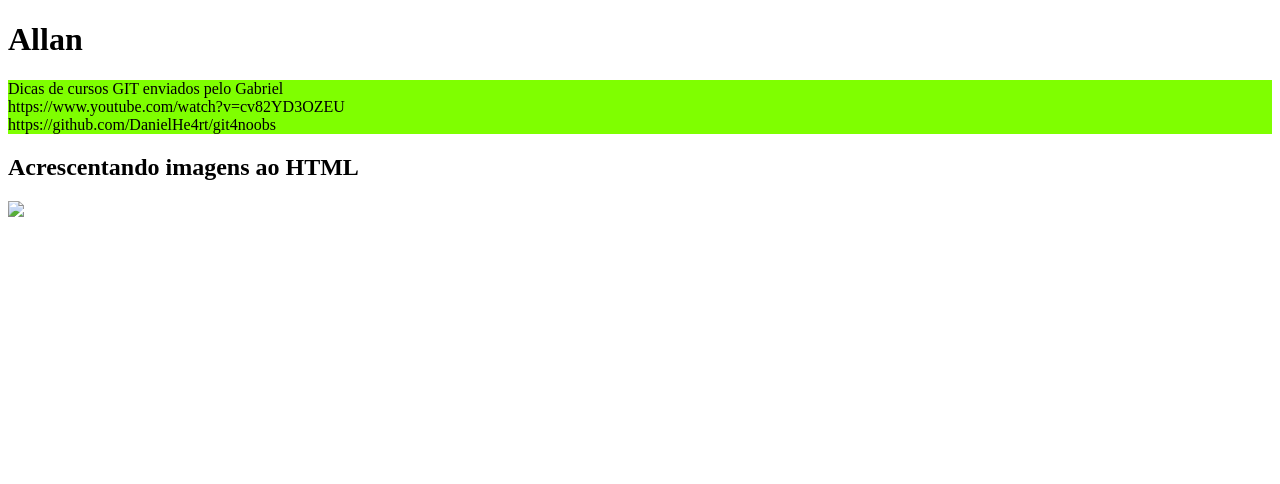
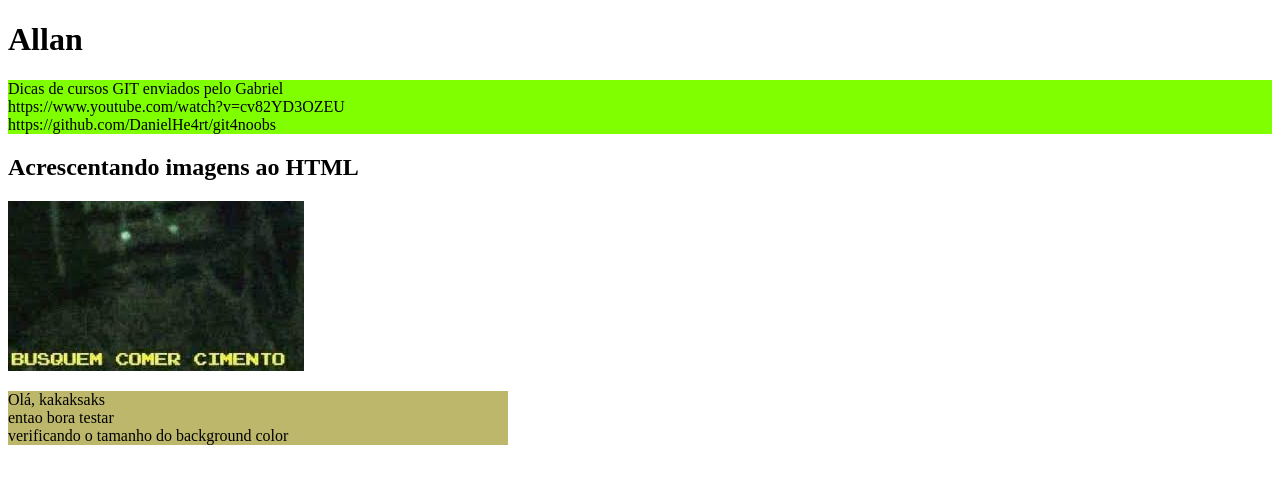
Before and after one commit to AllanMatheusPereira/Anota-es, a plain HTML site: page index.html in a window 1280 px wide. Drawn offline with Linux system fonts and the light colour scheme.

Commit message:
Adicionado a primeira imagem aos testes e adicionado a DIV texto

```diff
--- a/Estilo/style.css
+++ b/Estilo/style.css
@@ -4,3 +4,10 @@
     width: auto;
 
 }
+
+.texto
+{
+    background-color: darkkhaki;
+    right: 100px;
+    width: 500px;
+}
--- a/index.html
+++ b/index.html
@@ -19,7 +19,12 @@
     </p>
     <div class="container" >
         <h2>Acrescentando imagens ao HTML</h2>
-        <img src="Imagens/">
+        <img src="Imagens/biludownload.jfif">
+        <p class="texto">
+            Olá, kakaksaks <br>
+            entao bora testar<br>
+            verificando o tamanho do background color
+        </p>
 
     </div>
 </body>
```
Also changed, not shown: Imagens/biludownload.jfif (added).
